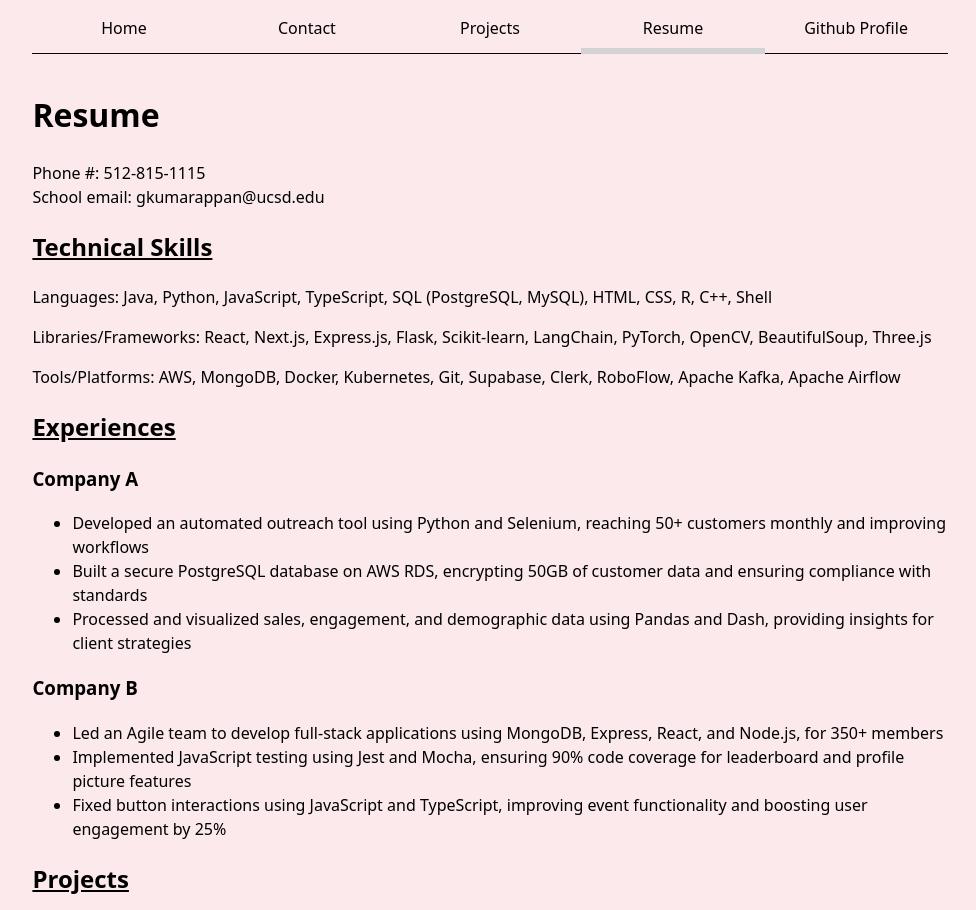
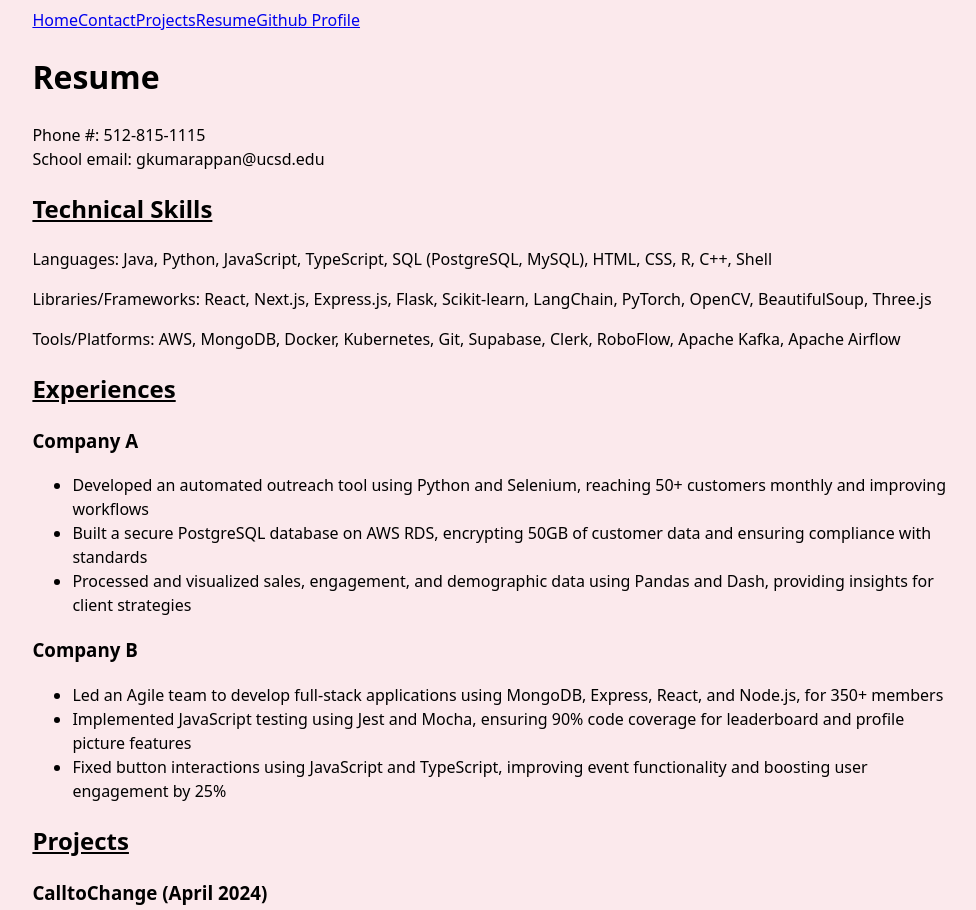
Before and after one commit to ganeshkumar321/portfolio, a plain HTML site: page Resume/index.html in a window 1280 px wide. Shown: the top 910 px of the page, without its empty margins (150-1126 px from the left). Drawn offline with Linux system fonts and the light colour scheme.

Commit message:
Lab 3 Q3.1

```diff
--- a/Resume/index.html
+++ b/Resume/index.html
@@ -5,17 +5,18 @@
     <meta name="viewport" content="width=device-width, initial-scale=1.0">
     <title>Resume</title>
     <link rel="stylesheet" href="../style.css">
+    <script type="module" src="../global.js"></script>
 </head>
 <body>
-    <nav>
+    <!-- <nav>
       <ul>
         <li><a href="../index.html" >Home</a></li>
         <li><a href="../Contact/index.html">Contact</a></li>
         <li><a href="../Projects/index.html">Projects</a></li>
-        <li><a href="../Resume/index.html"class="current" >Resume</a></li>
+        <li><a href="../Resume/index.html">Resume</a></li>
         <li><a href="https://github.com/ganeshkumar321" target="_blank">Github Profile</a></li>
         <ul>
-    </nav>
+    </nav> -->
 
     <h1>Resume</h1>
     <p>Phone #: 512-815-1115<br>    School email: gkumarappan@ucsd.edu</p>
--- /dev/null
+++ b/global.js
@@ -0,0 +1,33 @@
+console.log("IT'S ALIVE!")
+
+function $$(selector, context = document) {
+    return Array.from(context.querySelectorAll(selector));
+}
+
+// let navLinks = $$("nav a");
+// let currentLink = navLinks.find(
+//     (a) => a.host === location.host && a.pathname === location.pathname
+// );
+// currentLink?.classList.add("current");
+
+const BASE_PATH = (location.hostname === "localhost" || location.hostname === "127.0.0.1")
+? "/"
+: "/website/";
+
+let pages =[
+    {url: '', title: 'Home'},
+    {url: 'Contact/', title: 'Contact'},
+    {url: 'Projects/', title: 'Projects'},
+    {url: 'Resume/', title: 'Resume'},
+    {url:  'https://github.com/ganeshkumar321', title: 'Github Profile'}
+];
+
+let nav = document.createElement('nav');
+document.body.prepend(nav);
+
+for (let p of pages){
+    let url = p.url;
+    let title = p.title;
+    url = !url.startsWith('http') ? BASE_PATH + url : url;
+    nav.insertAdjacentHTML('beforeend', `<a href="${url}">${title}</a>`);
+}
```
Also changed, not shown: Contact/index.html (+4 -3 lines), Projects/index.html (+4 -3 lines), index.html (+4 -3 lines).
